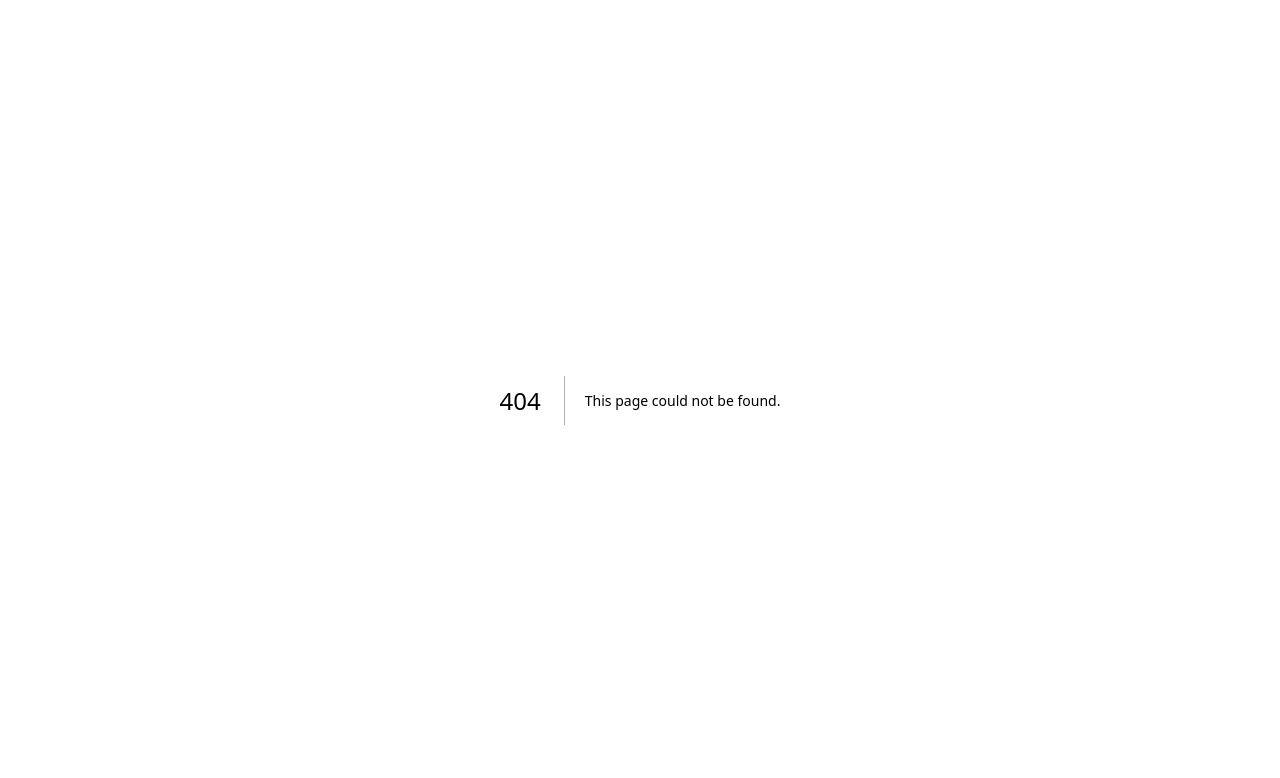
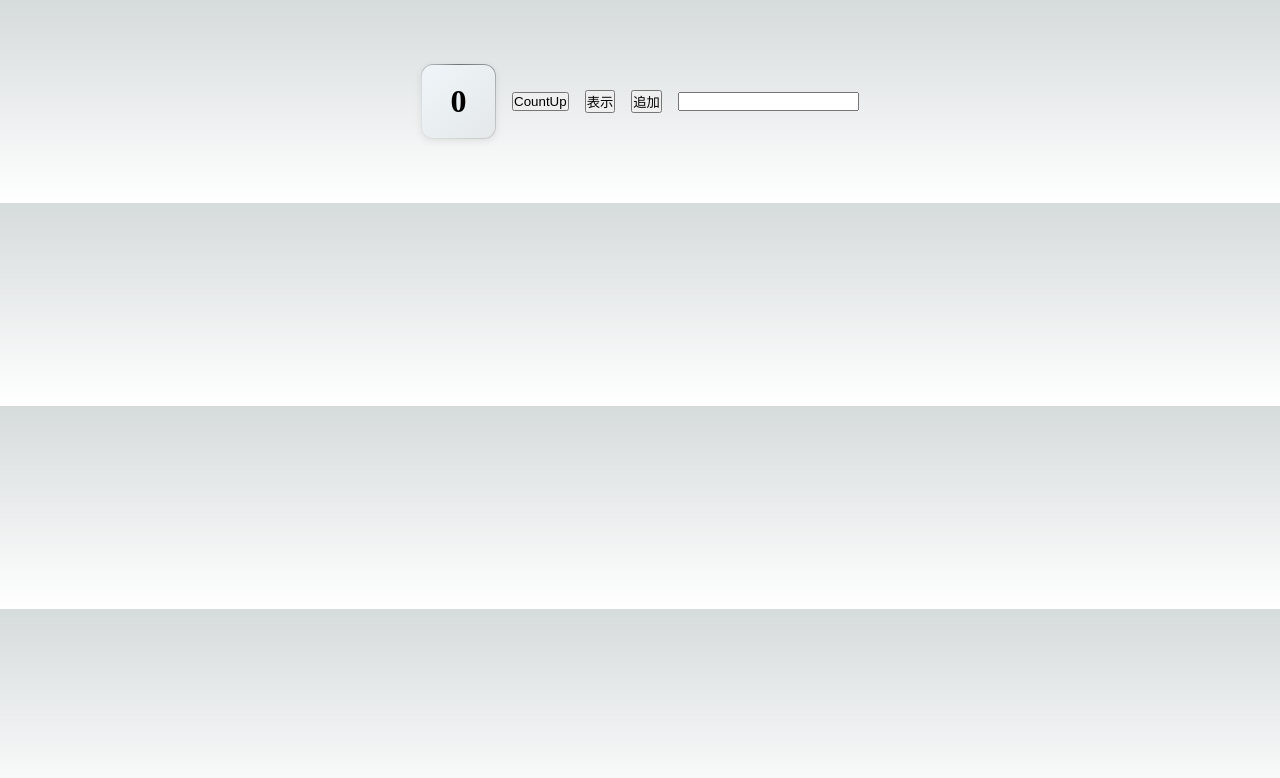
Before and after one commit to mimihokuro/my-app, a Next.js app: page /components/Buttons in a window 1280 px wide. Before the commit this address had no page. Shown: the top 778 px of the page. Built offline with nearby package versions, Linux system fonts and the light colour scheme.

Commit message:
⚡️ useStateの学習に関する要素をコンポーネントにまとめる

```diff
--- /dev/null
+++ b/src/pages/components/Buttons.jsx
@@ -0,0 +1,59 @@
+import styles from "./Buttons.module.css";
+import { useCallback, useState } from "react";
+
+export const Buttons = () => {
+  const [count, setCount] = useState(0);
+  const [text, setText] = useState("");
+  const [isShow, setIsShow] = useState(true);
+  const [array, setArray] = useState([]);
+
+  const handleClick = useCallback(() => {
+    console.log(count);
+    setCount((count) => count + 10);
+  }, [count]);
+
+  const handleText = useCallback(
+    (e) => {
+      if (text.length >= 5) {
+        return;
+      }
+      setText(e.target.value.trim());
+    },
+    [text]
+  );
+
+  const handleDisplay = useCallback(() => {
+    setIsShow((isShow) => !isShow);
+  }, []);
+
+  const handleAdd = useCallback(() => {
+    setArray((prevArray) => {
+      if (prevArray.some((item) => item === text)) {
+        alert("Same");
+      }
+      const newArray = [...prevArray, text];
+      setText("");
+      return newArray;
+    });
+  }, [text]);
+
+  return (
+    <div className={styles.flex}>
+      {isShow ? (
+        <div className={styles.thirteen}>
+          <h1>{count}</h1>
+        </div>
+      ) : null}
+      <button onClick={handleClick}>CountUp</button>
+      <button onClick={handleDisplay}>{isShow ? "表示" : "非表示"}</button>
+      <button onClick={handleAdd}>追加</button>
+      <input type="text" value={text} onChange={handleText} />
+      <ul>
+        {array.map((item) => {
+          return <li key={item}>{item}</li>;
+        })}
+      </ul>
+    </div>
+  );
+};
+export default Buttons;
--- /dev/null
+++ b/src/pages/components/Buttons.module.css
@@ -0,0 +1,58 @@
+.flex {
+  display: flex;
+  justify-content: center;
+  align-items: center;
+  position: relative;
+  padding: 4rem 0;
+  gap: 1rem;
+}
+
+.thirteen {
+  position: relative;
+  display: flex;
+  justify-content: center;
+  align-items: center;
+  width: 75px;
+  height: 75px;
+  padding: 25px 10px;
+  margin-left: 16px;
+  transform: translateZ(0);
+  /* border: 1px solid #fff; */
+  border-radius: var(--border-radius);
+  overflow: hidden;
+  box-shadow: 0px 2px 8px -1px #0000001a;
+}
+
+.thirteen::before,
+.thirteen::after {
+  content: "";
+  position: absolute;
+  z-index: -1;
+}
+
+/* Conic Gradient Animation */
+.thirteen::before {
+  animation: 6s rotate linear infinite;
+  width: 200%;
+  height: 200%;
+  background: var(--tile-border);
+}
+
+/* Inner Square */
+.thirteen::after {
+  inset: 0;
+  padding: 1px;
+  border-radius: var(--border-radius);
+  background: linear-gradient(
+    to bottom right,
+    rgba(var(--tile-start-rgb), 1),
+    rgba(var(--tile-end-rgb), 1)
+  );
+  background-clip: content-box;
+}
+@media (prefers-color-scheme: dark) {
+  .logo,
+  .thirteen img {
+    filter: invert(1) drop-shadow(0 0 0.3rem #ffffff70);
+  }
+}
--- a/src/pages/index.jsx
+++ b/src/pages/index.jsx
@@ -1,4 +1,5 @@
 import Head from "next/head";
+import { Buttons } from "src/pages/components/Buttons";
 import Cards from "src/pages/components/Cards";
 import Header from "src/pages/components/Header";
 import Logo from "src/pages/components/Logo";
@@ -17,7 +18,7 @@ export default function Home() {
         <Header title="index" />
 
         <Logo />
-
+        <Buttons />
         <Cards />
       </main>
     </>
```
